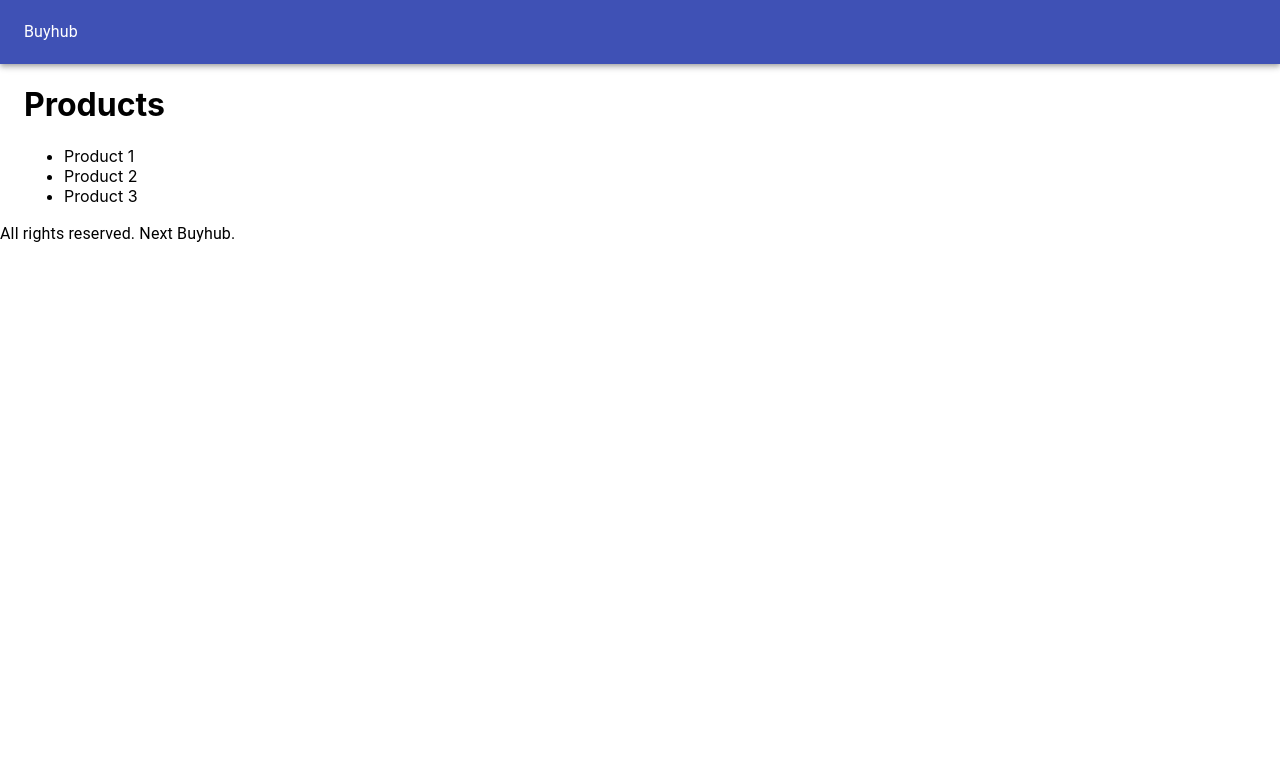
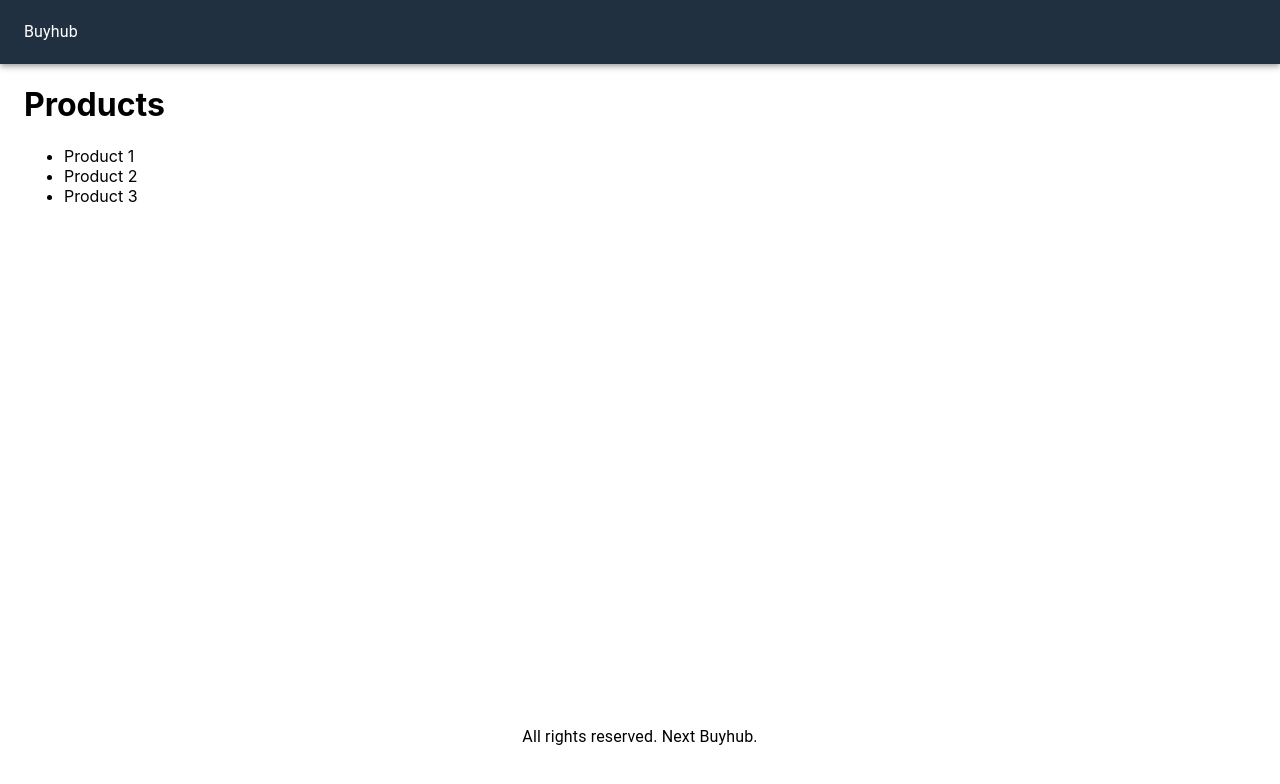
Before and after one commit to sunday-odum/Buyhub, a Next.js app: page / in a window 1280 px wide. Shown: the top 784 px of the page. Built offline with nearby package versions, Linux system fonts and the light colour scheme.

Commit message:
add style to Layout

```diff
--- a/components/Layout.js
+++ b/components/Layout.js
@@ -1,20 +1,23 @@
 import React from 'react';
 import Head from 'next/head';
 import { AppBar, Toolbar, Typography, Container } from '@material-ui/core';
+import useStyles from '../utils/styles';
+
 
 export default function Layout({ children }) {
-  return (
+  const classes = useStyles();
+    return (
     <div>
       <Head>
         <title>Next Buyhub</title>
       </Head>
-      <AppBar position="static">
+      <AppBar position="static" className={classes.navbar}>
         <Toolbar>
           <Typography>Buyhub</Typography>
         </Toolbar>
       </AppBar>
-      <Container>{children}</Container>
-      <footer>
+      <Container className={classes.main}>{children}</Container>
+      <footer className={classes.footer}>
         <Typography>All rights reserved. Next Buyhub.</Typography>
       </footer>
     </div>
--- /dev/null
+++ b/utils/styles.js
@@ -0,0 +1,18 @@
+import { makeStyles } from "@material-ui/core";
+
+const useStyles = makeStyles({
+    navbar:{
+        backgroundColor: '#203040',
+        '& a':{
+            color: '#ffffff',
+            marginLeft: 10,
+        },
+    },
+    main: {
+        minHeight: '80vh',
+    },
+    footer: {
+        textAlign: 'center',
+      },
+});
+export default useStyles;
```
